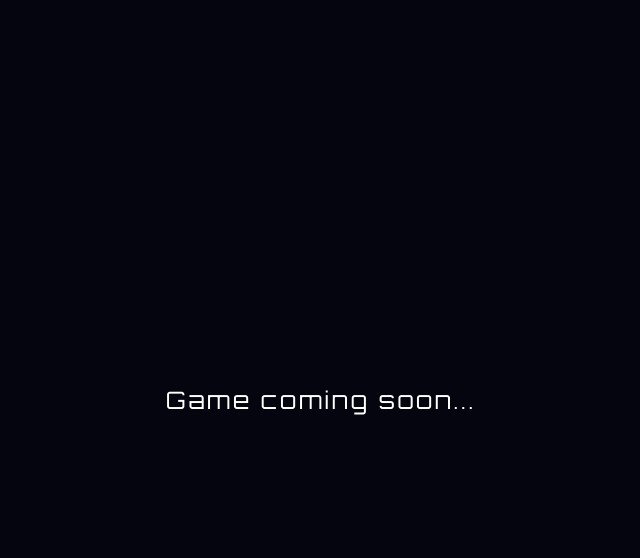
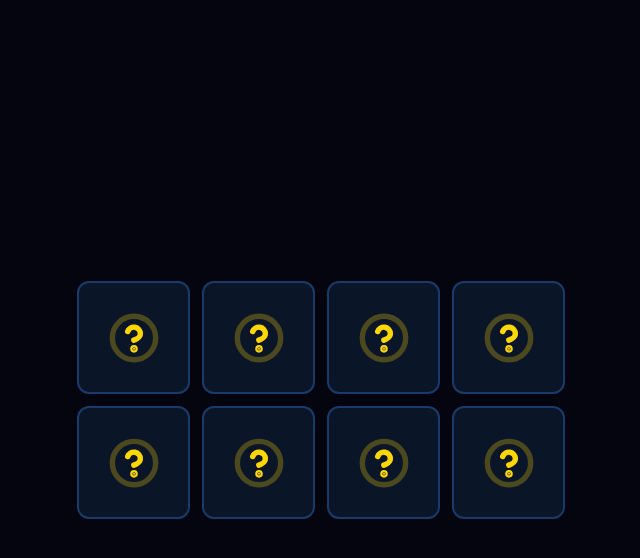
Before and after one commit to Danielroxs/cosmic-memory-game, a React (Vite) app: page / in a window 1280 px wide. Both pictures are taken after a click on the button "START GAME". Shown: the top 558 px of the page, without its empty margins (319-959 px from the left). Built offline with nearby package versions, Linux system fonts and the light colour scheme.

Commit message:
feat: game board with card grid, blue back and yellow question mark

```diff
--- /dev/null
+++ b/src/components/Card.jsx
@@ -0,0 +1,17 @@
+import { QuestionIcon } from './Icons'
+
+export default function Card({ card }) {
+  return (
+    <div
+      className="flex items-center justify-center rounded-xl"
+      style={{
+        background: '#0a1628',
+        border: '2px solid #1a3a6a',
+        aspectRatio: '1',
+        width: '100%',
+      }}
+    >
+      <QuestionIcon size={52} />
+    </div>
+  )
+}
--- a/src/components/GameScreen.jsx
+++ b/src/components/GameScreen.jsx
@@ -1,12 +1,20 @@
+import { useState } from 'react'
+import Card from './Card'
+import { createDeck } from '../utils/cardData'
+
 export default function GameScreen() {
+  const [cards] = useState(() => createDeck())
+
   return (
     <div
       className="w-full h-screen flex items-center justify-center"
       style={{ background: '#050510' }}
     >
-      <p className="font-display text-white text-2xl tracking-widest">
-        Game coming soon...
-      </p>
+      <div className="grid grid-cols-4 gap-3" style={{ maxWidth: '520px', width: '100%', padding: '0 1rem' }}>
+        {cards.map(card => (
+          <Card key={card.uid} card={card} />
+        ))}
+      </div>
     </div>
   )
 }
--- /dev/null
+++ b/src/components/Icons.jsx
@@ -0,0 +1,18 @@
+export function QuestionIcon({ size = 48 }) {
+  return (
+    <svg
+      width={size}
+      height={size}
+      viewBox="0 0 24 24"
+      fill="none"
+      stroke="#FFD700"
+      strokeWidth="2.5"
+      strokeLinecap="round"
+      strokeLinejoin="round"
+    >
+      <circle cx="12" cy="12" r="10" stroke="#FFD70044" />
+      <path d="M9.09 9a3 3 0 0 1 5.83 1c0 2-3 3-3 3" />
+      <circle cx="12" cy="17" r=".5" fill="#FFD700" />
+    </svg>
+  )
+}
--- /dev/null
+++ b/src/utils/cardData.js
@@ -0,0 +1,22 @@
+export const CARD_TYPES = [
+  { id: 'star',  label: 'Star',  color: '#FFD700', border: '#FFD70055', image: '/cards/star.webp' },
+  { id: 'moon',  label: 'Moon',  color: '#90A8D8', border: '#90A8D855', image: '/cards/moon.webp' },
+  { id: 'sun',   label: 'Sun',   color: '#FF8C00', border: '#FF8C0055', image: '/cards/sun.webp' },
+  { id: 'comet', label: 'Comet', color: '#00D4FF', border: '#00D4FF55', image: '/cards/comet.webp' },
+]
+
+export function createDeck() {
+  const deck = [...CARD_TYPES, ...CARD_TYPES].map((type, i) => ({
+    ...type,
+    uid: `${type.id}-${i}`,
+    isFlipped: false,
+    isMatched: false,
+  }))
+
+  for (let i = deck.length - 1; i > 0; i--) {
+    const j = Math.floor(Math.random() * (i + 1))
+    ;[deck[i], deck[j]] = [deck[j], deck[i]]
+  }
+
+  return deck
+}
```
